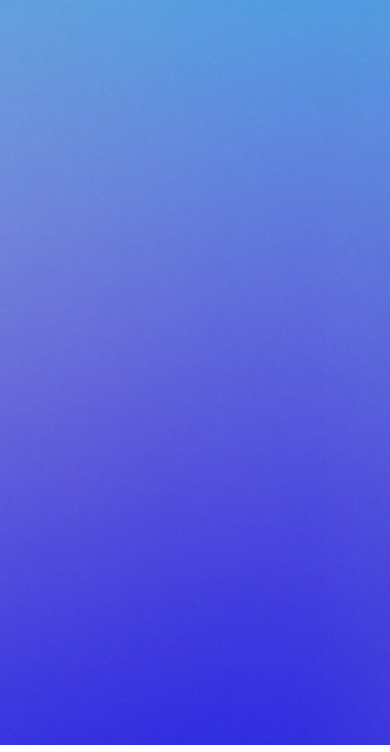
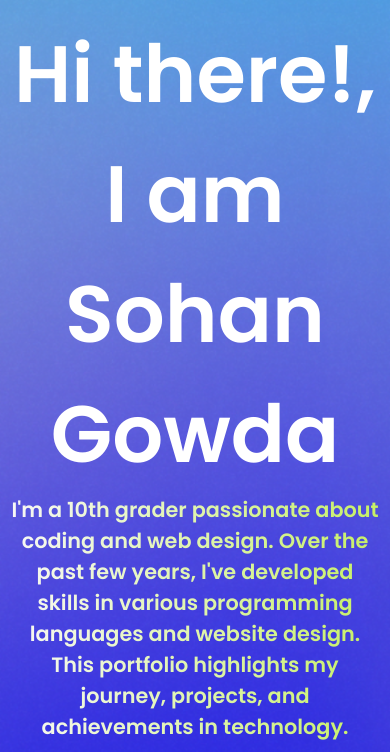
Before and after one commit to Sohan-Yo/Digital-Portfolio-mod2, a plain HTML site: page index.html in a window 390 px wide. Shown: the part 99-851 px from the top of the page. Drawn offline with Linux system fonts and the light colour scheme.

Commit message:
Home Page

```diff
--- a/index.html
+++ b/index.html
@@ -31,9 +31,16 @@
     </div>
   </header>
 
+  <div class="container">
+  <img class="mainImg" src="./images/Untitled_design__10_-removebg-preview (1).png" alt="">
+</div>
 
-
-
+<div class="aboutmecont">
+  <h1 class="me">Hi there!, I am Sohan Gowda</h1>
+  <div class="txtDiv">
+  <p class="mePara">I'm a 10th grader passionate about coding and web design. Over the past few years, I've developed skills in various programming languages and website design. This portfolio highlights my journey, projects, and achievements in technology.</p>
+</div>
+</div>
 
     <script>
         const toggleBtn = document.querySelector(".menu");
--- a/styles.css
+++ b/styles.css
@@ -165,3 +165,69 @@ span>a{
         width: 300px;
     }
 }
+
+.container {
+    position: absolute;
+    width: 100%;
+    height: fit-content;
+    display: flex;
+    justify-content: center;
+    align-items: flex-end;
+    bottom: 0;
+}
+
+.mainImg{
+    height: 600px;
+    width: 600px;
+}
+
+.aboutmecont{
+    position: relative;
+    margin-top: 10%;
+    margin-left: 20px;
+    height: 100%;
+    width: 35%;
+    display: flex;
+    align-items: left;
+    justify-content: last baseline;
+    flex-direction: column;
+}
+
+.me{
+    color: white;
+    font-size: 400%;
+    font-weight: bold
+}
+
+.mePara{
+    font-weight: bold;
+    font-size: 110%;
+    background: linear-gradient(90deg ,#f8f8f7, #c6f064  ); /* Define your gradient here */
+    -webkit-background-clip: text;
+    -webkit-text-fill-color: transparent;
+    background-clip: text;
+}
+
+@media (max-width: 600px){
+    .mainImg{
+        display: none;
+    }
+    .aboutmecont{
+        width: fit-content;
+        display: flex;
+        justify-content: center;
+        align-items: center;
+        text-align: center;
+        margin-left: 0;
+        margin-top: 20%;
+        padding: 10px;
+    }
+
+    .me{
+        color: white;
+        font-size: 500%;
+    }
+    .mePara{
+        font-size: 130%;
+    }
+}
```
Also changed, not shown: public/history.html (+5 -0 lines), images/Untitled_design__10_-removebg-preview (1).png (added).
